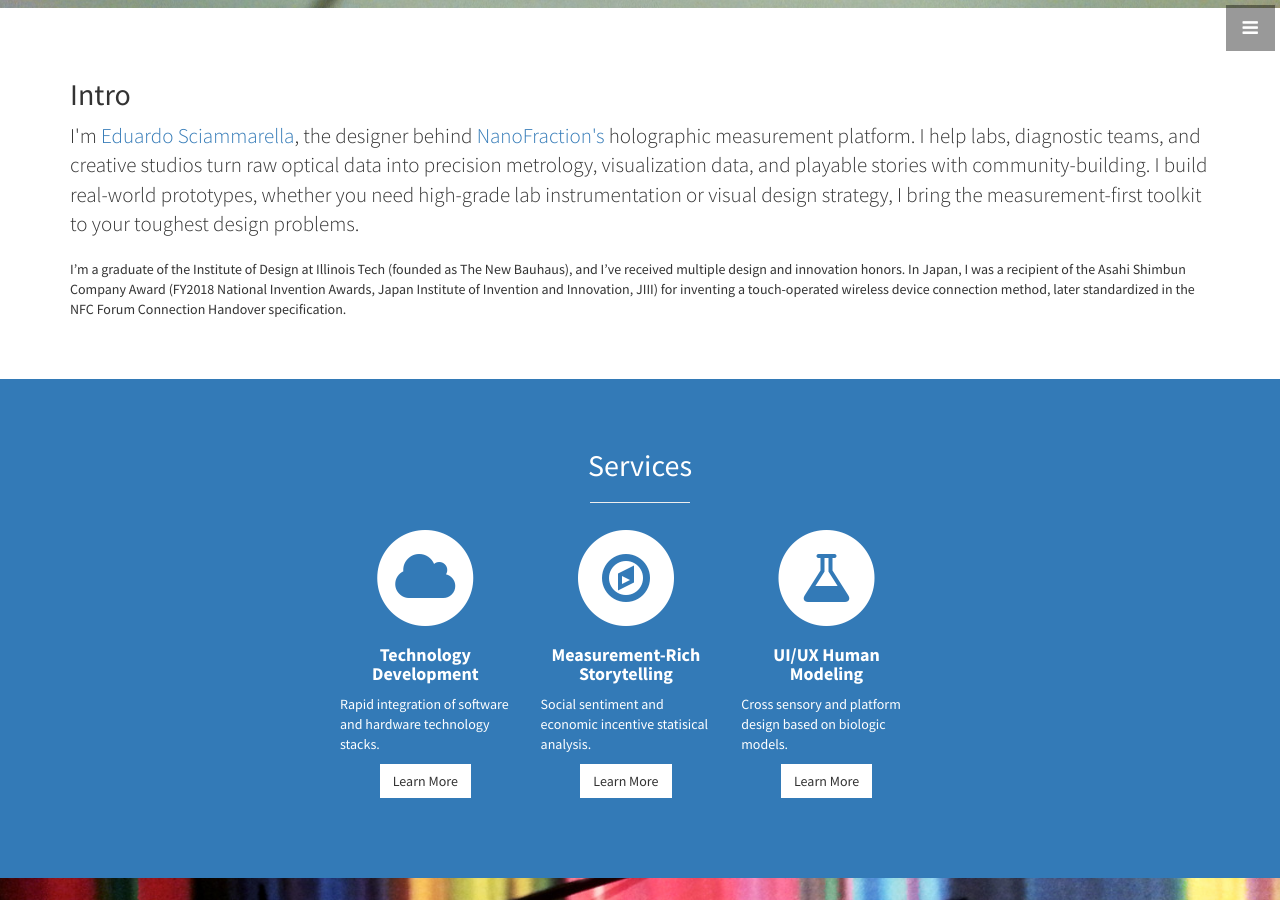
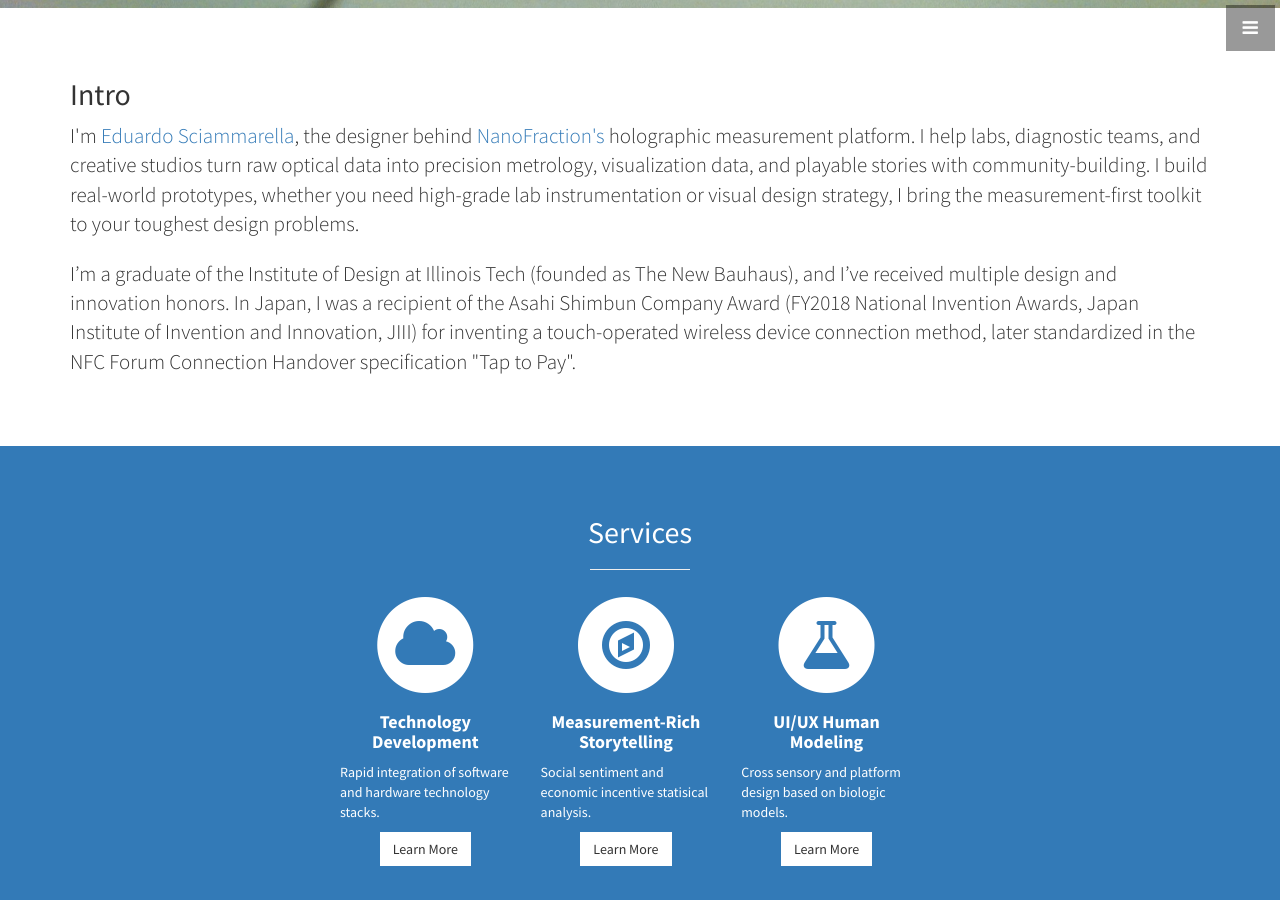
Before and after one commit to protoedu/protoedu.github.io, a Jekyll site: the page built from index.html, in a window 1280 px wide and 900 px high, scrolled down 892 px. Built offline with Jekyll 4.4.1, drawn with Linux system fonts in a browser that asks for light colours.

Commit message:
Update about.html

```diff
--- a/_includes/about.html
+++ b/_includes/about.html
@@ -7,7 +7,7 @@
           diagnostic teams, and creative studios turn raw optical data into precision metrology, visualization data, and playable stories
           with community-building. I build real-world prototypes, whether you need high-grade lab instrumentation or visual design strategy, I bring
           the measurement-first toolkit to your toughest design problems.</p>
-        <p>I’m a graduate of the Institute of Design at Illinois Tech (founded as The New Bauhaus), and I’ve received multiple design and innovation honors. In Japan, I was a recipient of the Asahi Shimbun Company Award (FY2018 National Invention Awards, Japan Institute of Invention and Innovation, JIII) for inventing a touch-operated wireless device connection method, later standardized in the NFC Forum Connection Handover specification. </p>
+        <p class="lead">I’m a graduate of the Institute of Design at Illinois Tech (founded as The New Bauhaus), and I’ve received multiple design and innovation honors. In Japan, I was a recipient of the Asahi Shimbun Company Award (FY2018 National Invention Awards, Japan Institute of Invention and Innovation, JIII) for inventing a touch-operated wireless device connection method, later standardized in the NFC Forum Connection Handover specification "Tap to Pay". </p>
       </div>
     </div>
     <!-- /.row -->
```
